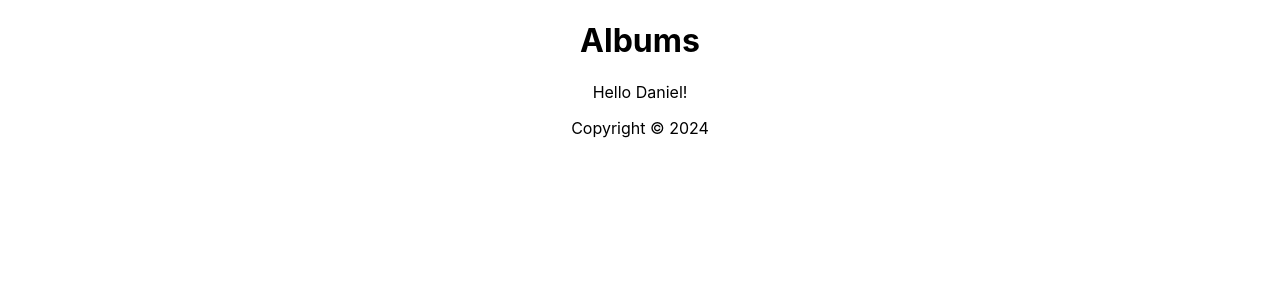
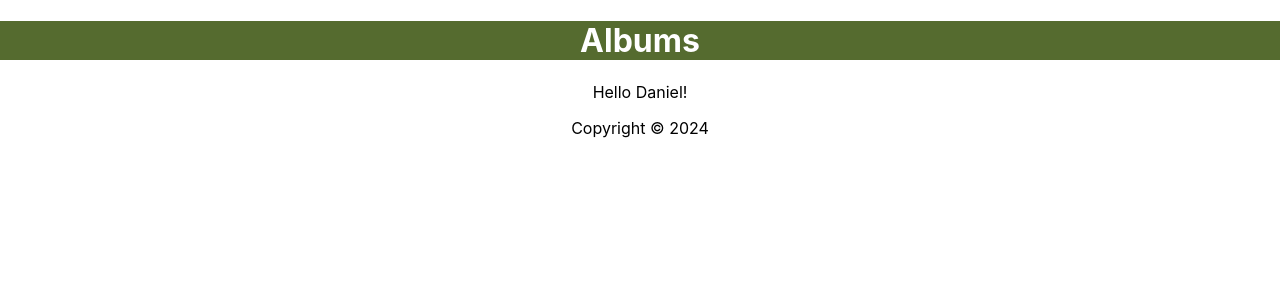
Before and after one commit to danieliniguezv/learning-react, a JavaScript app in the folder tutorial-1/: page / in a window 1280 px wide. Shown: the top 300 px of the page. Built offline with nearby package versions, Linux system fonts and the light colour scheme; the HTML template or start-up script is replaced by a standard one.

Commit message:
feat: added inline style to header component

```diff
--- a/tutorial-1/src/Header.js
+++ b/tutorial-1/src/Header.js
@@ -1,6 +1,11 @@
 const Header = () => {
+  const headerStyle = {
+    backgroundColor: 'DarkOliveGreen',
+    color: '#ffff'
+  };
+
   return (
-    <header>
+    <header style={headerStyle}>
       <h1>Albums</h1>
     </header>
   )
```
